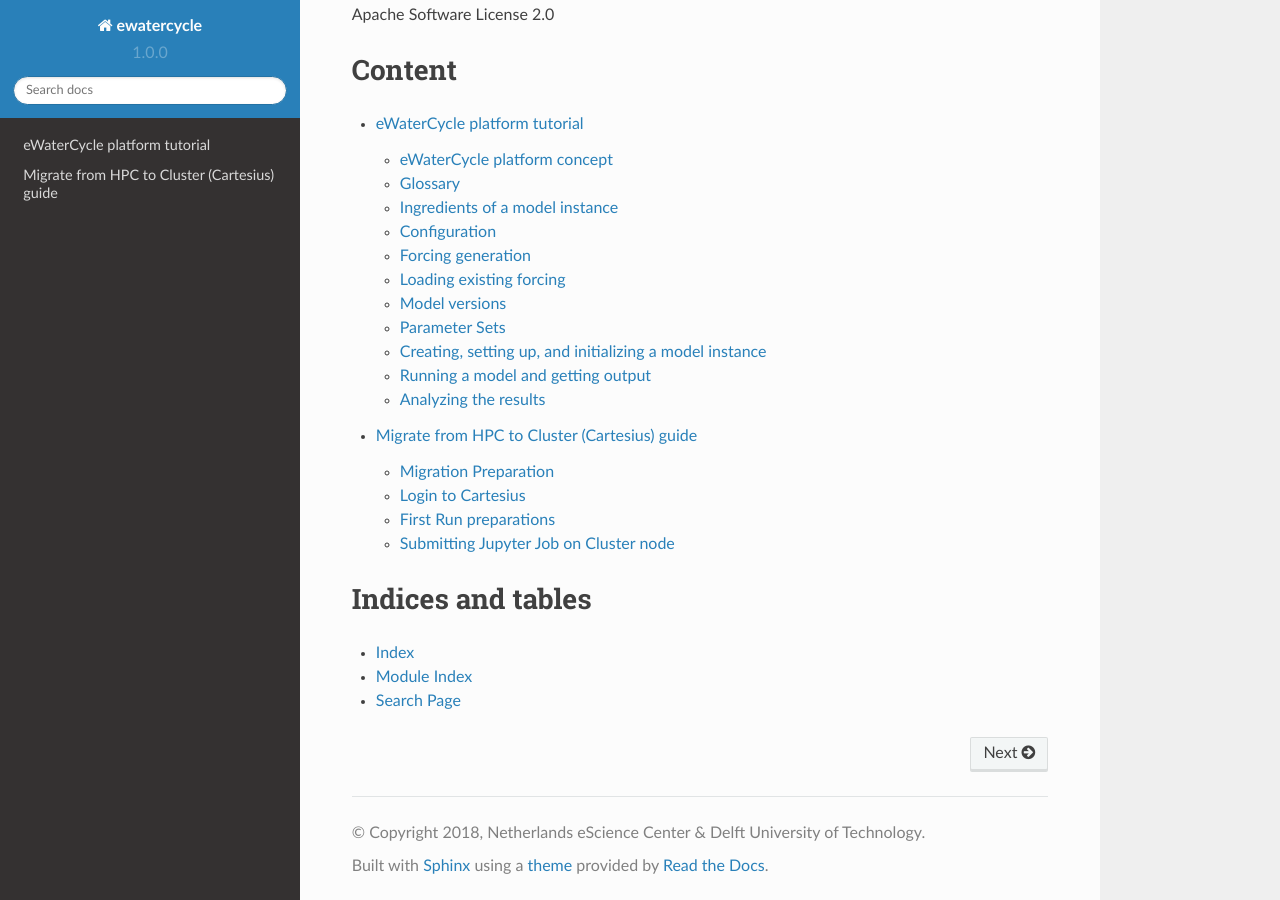
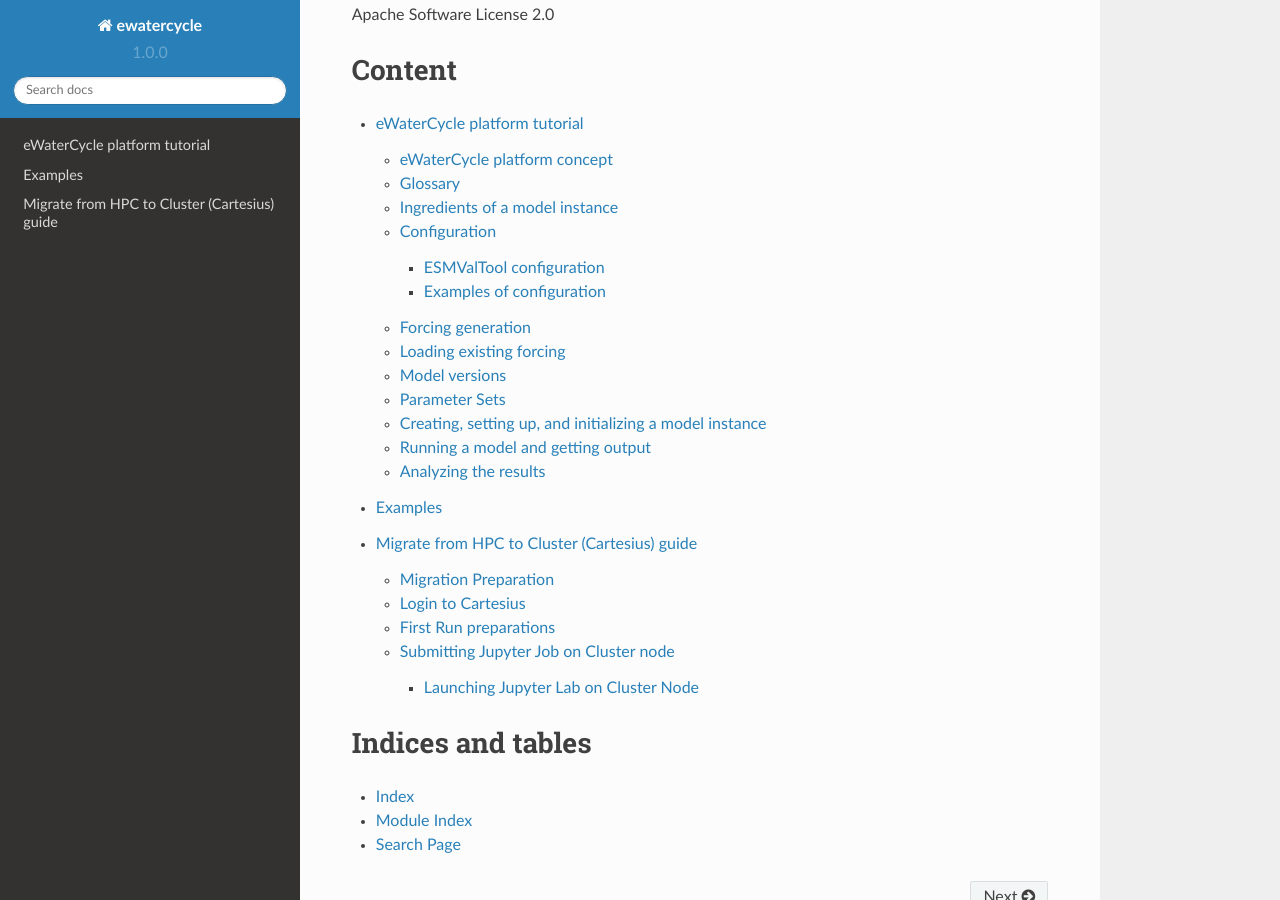
Before and after one commit to eWaterCycle/ewatercycle, a Sphinx documentation site: the page built from docs/index.rst, in a window 1280 px wide and 900 px high, scrolled down 1304 px. Built offline with Sphinx 7.4.7 and the Read the Docs theme 2.0.0, drawn with Linux system fonts in a browser that asks for light colours; pages that are not in the unit, such as notebooks, are missing from menus.

Commit message:
add menu item examples and cell options

```diff
--- a/docs/conf.py
+++ b/docs/conf.py
@@ -219,3 +219,12 @@
 
 # Prevent alphabetic sorting of (@data)class attributes/methods
 autodoc_member_order = 'bysource'
+
+# nbsphinx configuration values cf. https://nbsphinx.readthedocs.io/en/0.8.6/usage.html
+nbsphinx_execute = 'never'
+
+# Hacky way to 'remove' the cell count from the prompt.
+# Inspired by https://github.com/spatialaudio/nbsphinx/issues/126
+nbsphinx_prompt_width = 0
+nbsphinx_input_prompt = '%s         In:'
+nbsphinx_output_prompt = '%s       Out:'
--- /dev/null
+++ b/docs/examples.rst
@@ -0,0 +1,9 @@
+
+Examples
+========
+
+.. toctree::
+  :glob:
+
+  Irrigation <examples/Irrigation.ipynb>
+  examples/*
--- a/docs/index.rst
+++ b/docs/index.rst
@@ -16,9 +16,11 @@
 =============
 
 .. toctree::
-  :maxdepth: 2
+  :maxdepth: 3
+  :glob:
 
   ewatercycle_api_notebook
+  examples
   hpc_to_cluster
   API Reference <apidocs/ewatercycle.rst>
 
```
